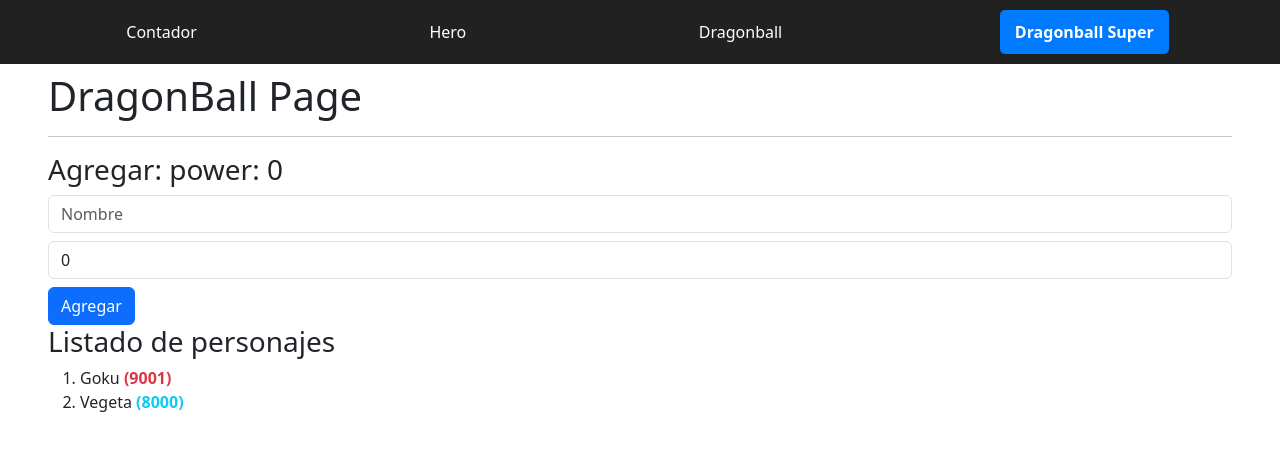
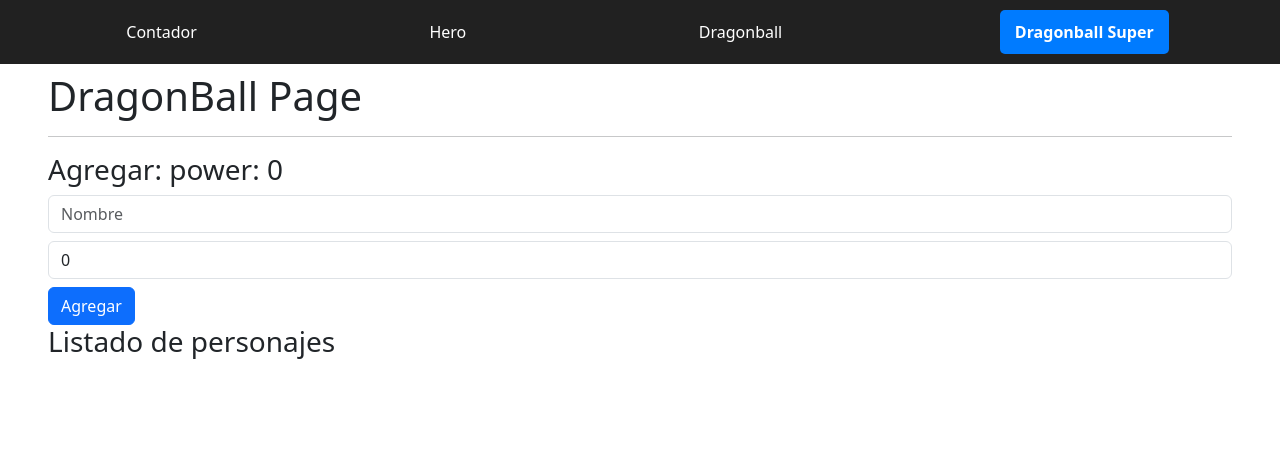
Before and after one commit to yunioseijo/AngularCeroExpert2025, an Angular app: page /dragonball-super in a window 1280 px wide. Shown: the top 450 px of the page. Built offline with nearby package versions, Linux system fonts and the light colour scheme.

Commit message:
implement local storage for character persistence using linkedSignal

```diff
--- a/src/app/pages/dragonball-super/dragonball-super-page.component.html
+++ b/src/app/pages/dragonball-super/dragonball-super-page.component.html
@@ -3,14 +3,14 @@
 <section class="row">
   <div class="col-12 col-cm-6">
     <dragonball-add-character
-    (newCharacter)="addCharacter($event)"
+    (newCharacter)="dragonBallService.addCharacter($event)"
     />
   </div>
 
   <div class="col-12 col-cm-6">
     <dragonball-character-list
     listName="Listado de personajes"
-    [characters]="characters()"/>
+    [characters]="dragonBallService.characters()"/>
 
   </div>
 </section>
--- a/src/app/pages/dragonball-super/dragonball-super-page.component.ts
+++ b/src/app/pages/dragonball-super/dragonball-super-page.component.ts
@@ -1,7 +1,8 @@
-import { Component, computed, signal } from '@angular/core';
+import { Component, computed, inject, signal } from '@angular/core';
 import { CharacterListComponent } from "../../components/dragonball/character-list/character-list.component";
 import type { Character } from '../../interfaces/character.interfaces';
 import { AddCharacterComponent } from "../../components/dragonball/add-character/add-character.component";
+import { DragonballService } from '../../services/dragonball.service';
 
 @Component({
   imports: [CharacterListComponent, AddCharacterComponent],
@@ -13,17 +14,6 @@
   name = signal<string>('');
   power = signal<number>(0);
 
-  characters = signal<Character[]>([
-    { id: 1, name: 'Goku', power: 9001 },
-    { id: 2, name: 'Vegeta', power: 8000 },
-  ]);
-  addCharacter(character: Character) {
-    this.characters.update((characters) => [...characters, character]);
-    console.log('received character', character);
-
-  }
-  deleteCharacter(id: number) {
-    this.characters.update((characters) => characters.filter((character) => character.id !== id));
-  }
+  public dragonBallService = inject(DragonballService);
 
 }
--- /dev/null
+++ b/src/app/services/dragonball.service.ts
@@ -0,0 +1,30 @@
+import { effect, Injectable, signal } from '@angular/core';
+import { Character } from '../interfaces/character.interfaces';
+
+const loadFromLocalStorage = () => {
+  const characters = localStorage.getItem('characters');
+  return characters ? JSON.parse(characters) : [];
+};
+@Injectable({
+  providedIn: 'root'
+})
+export class DragonballService {
+
+  constructor() { }
+
+  characters = signal<Character[]>(loadFromLocalStorage());
+
+  saveToLocalStorage = effect(() => {
+    localStorage.setItem('characters', JSON.stringify(this.characters()));
+  });
+
+  addCharacter(character: Character) {
+    this.characters.update((characters) => [...characters, character]);
+    console.log('received character', character);
+
+  }
+  deleteCharacter(id: number) {
+    this.characters.update((characters) => characters.filter((character) => character.id !== id));
+  }
+
+}
```
